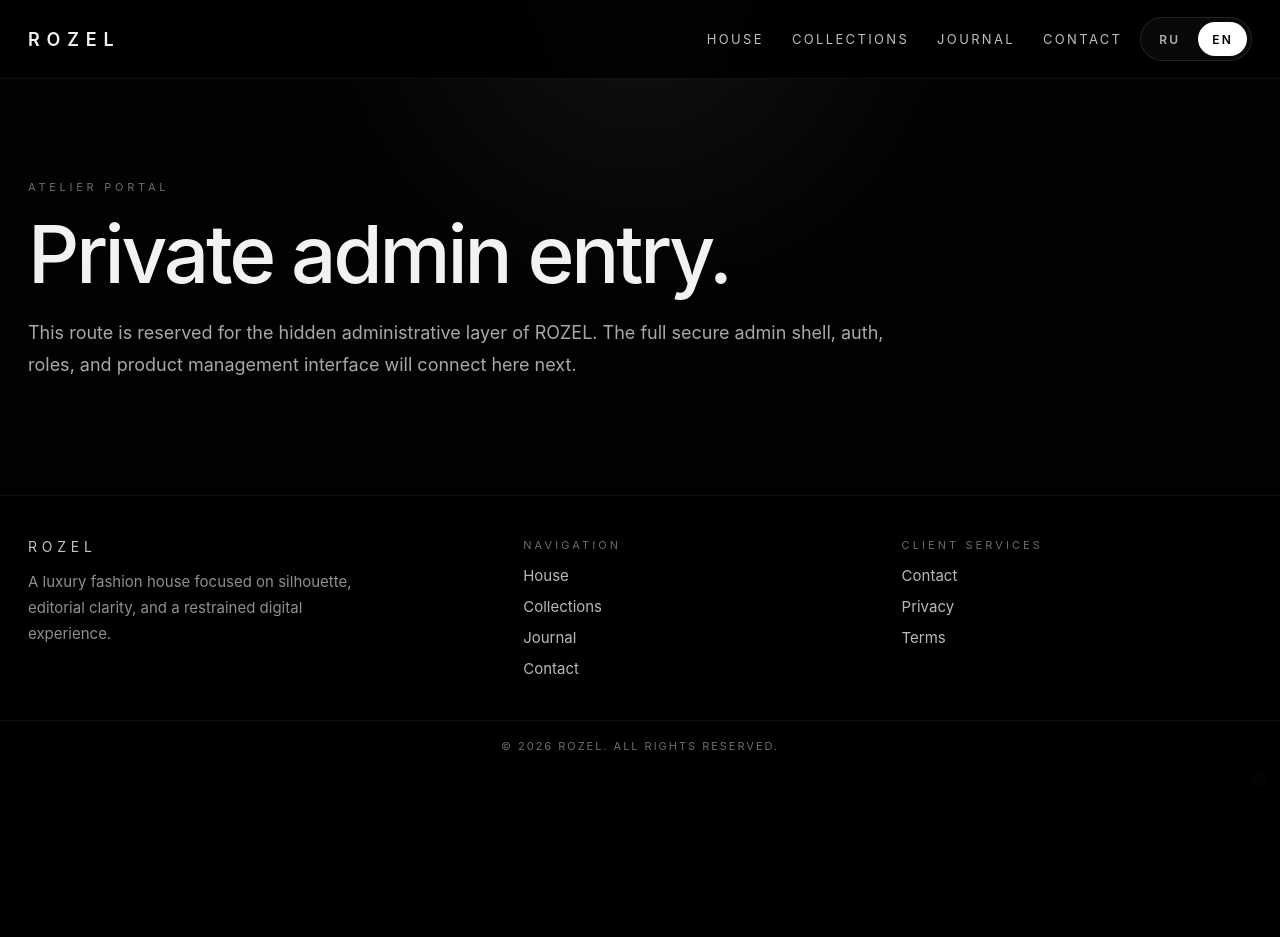
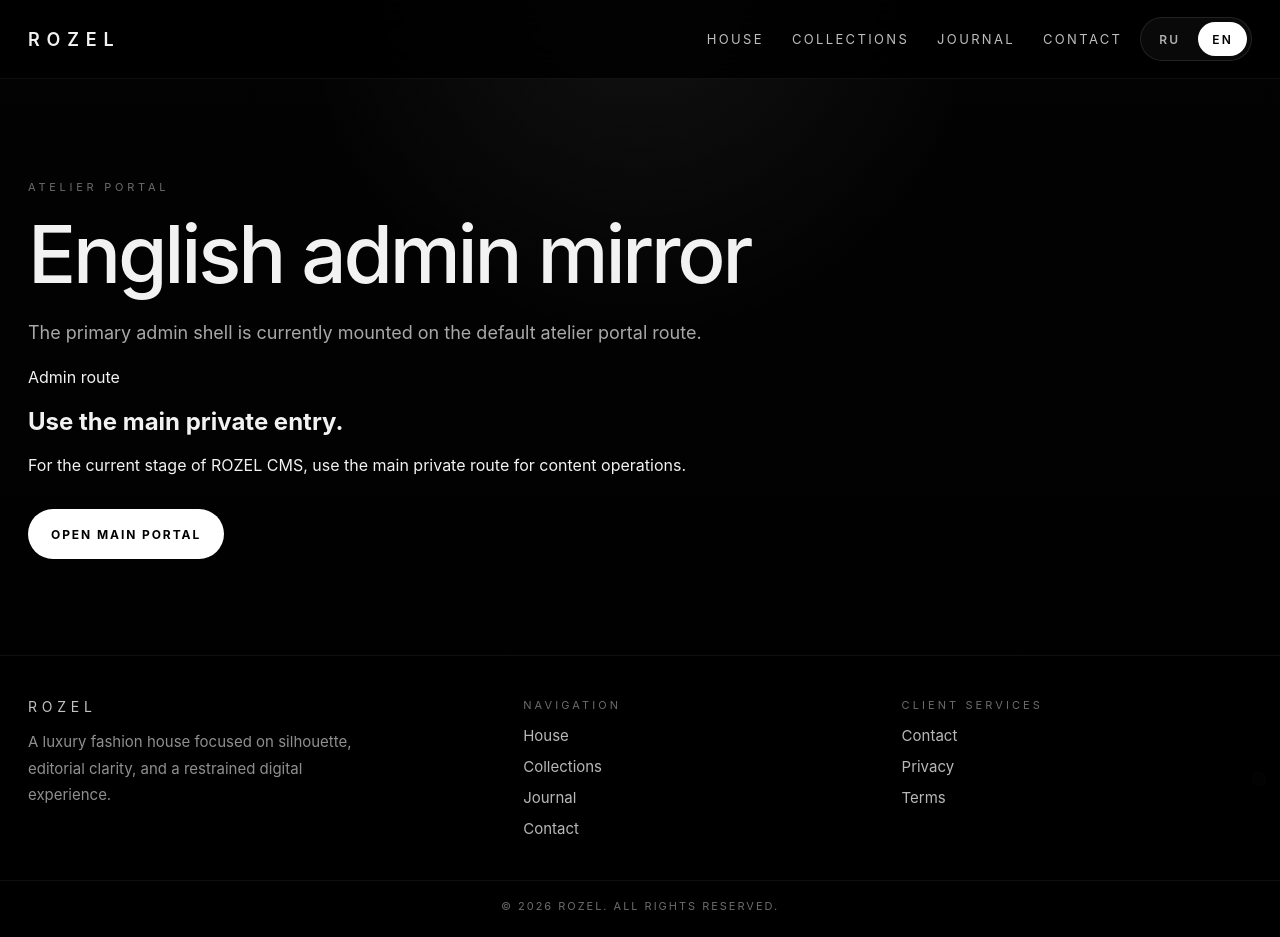
Before and after one commit to mtronda21vekby-stack/rozelshop.com, a Next.js app in the folder apps/web/: page /en/atelier-portal in a window 1280 px wide. Before the commit the page ends 800 px from the top, so only its background shows below. Built offline with nearby package versions, Linux system fonts and the light colour scheme.

Commit message:
Update page.tsx

```diff
--- a/apps/web/src/app/en/atelier-portal/page.tsx
+++ b/apps/web/src/app/en/atelier-portal/page.tsx
@@ -1,14 +1,34 @@
+'use client'
+
+import Link from 'next/link'
+
 export default function EnglishAtelierPortalPage() {
   return (
     <section className="page-section">
       <div className="container">
-        <div className="eyebrow">Atelier Portal</div>
-        <h1 className="page-title">Private admin entry.</h1>
-        <p className="page-text">
-          This route is reserved for the hidden administrative layer of ROZEL.
-          The full secure admin shell, auth, roles, and product management interface
-          will connect here next.
-        </p>
+        <div className="cms-stack">
+          <div>
+            <div className="eyebrow">Atelier Portal</div>
+            <h1 className="page-title">English admin mirror</h1>
+            <p className="page-text">
+              The primary admin shell is currently mounted on the default atelier portal route.
+            </p>
+          </div>
+
+          <div className="cms-panel">
+            <div className="cms-panel__label">Admin route</div>
+            <h2 className="cms-panel__title">Use the main private entry.</h2>
+            <p className="cms-panel__text">
+              For the current stage of ROZEL CMS, use the main private route for content operations.
+            </p>
+
+            <div className="button-row">
+              <Link href="/atelier-portal" className="btn btn--primary">
+                Open main portal
+              </Link>
+            </div>
+          </div>
+        </div>
       </div>
     </section>
   )
```
